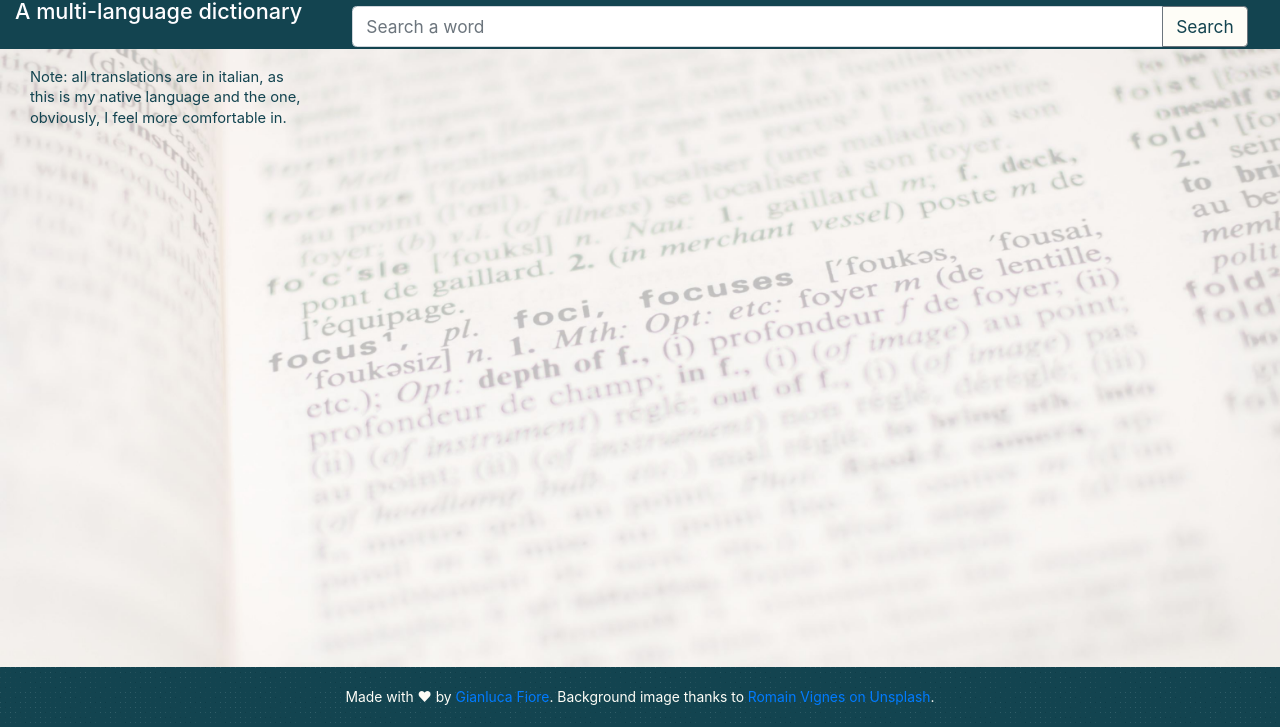
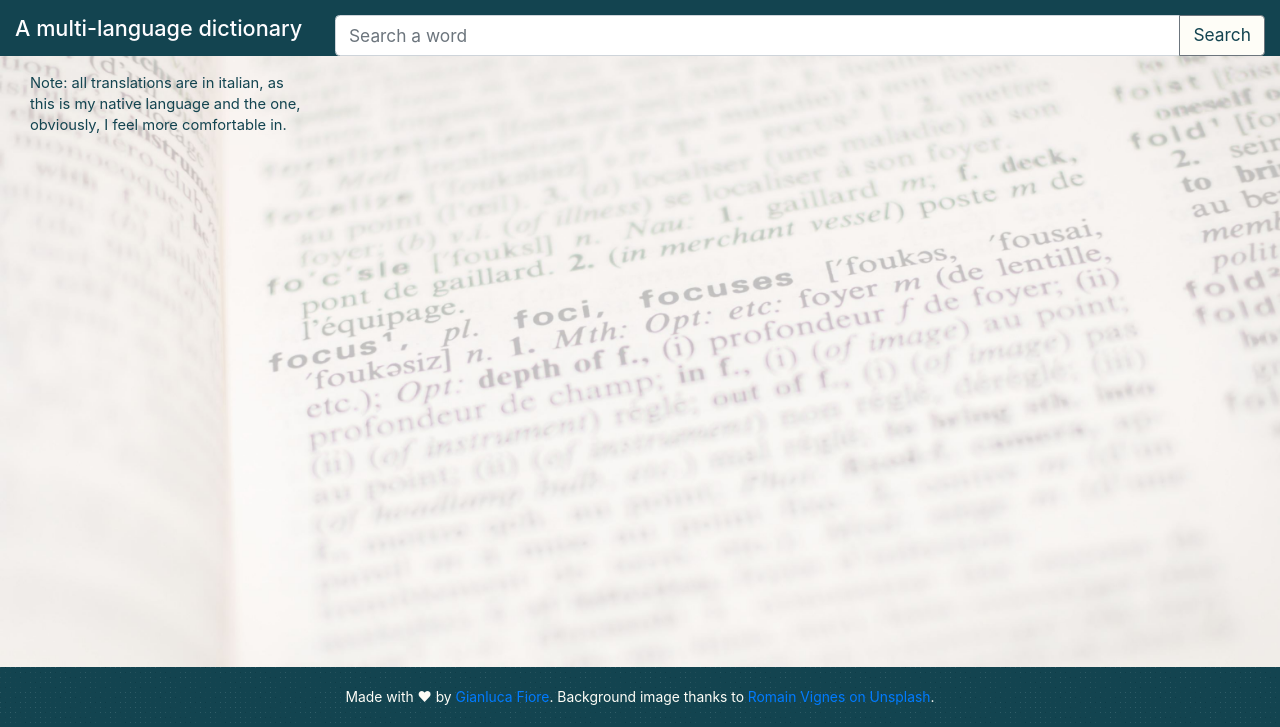
Before and after one commit to Donearm/selfdictionary, a website: page index.html in a window 1280 px wide. Shown: the part 73-800 px from the top of the page. Drawn offline with nearby package versions, Linux system fonts and the light colour scheme.

Commit message:
padding-top for secondrow and using simply .form-control for the search input

```diff
--- a/css/main.css
+++ b/css/main.css
@@ -123,6 +123,7 @@ textarea {
 	background-color: #134450;
 }
 #secondrow {
+	padding: 1em 0 0 0;
 	background-color: #134450;
 }
 #contentrow {
@@ -188,7 +189,7 @@ textarea {
     border-color: #fefdf7;
 	background-color: #134450;
 	color: #fefdf7;
-
+}
 
 
 
--- a/index.html
+++ b/index.html
@@ -45,8 +45,8 @@
         <h5>A multi-language dictionary</h5>
       </div>
       <div class="col center-column">
-        <form action="/lookup" method="POST" class="input-group form-control-lg">
-          <input type="text" class="form-control input-lg"
+        <form action="/lookup" method="POST" class="input-group">
+          <input type="text" class="form-control form-control"
                              placeholder="Search a word"
                              aria-label="Search a word" />
           <div class="input-group-append">
```
Lines whose indentation alone changed are shown as unchanged.
